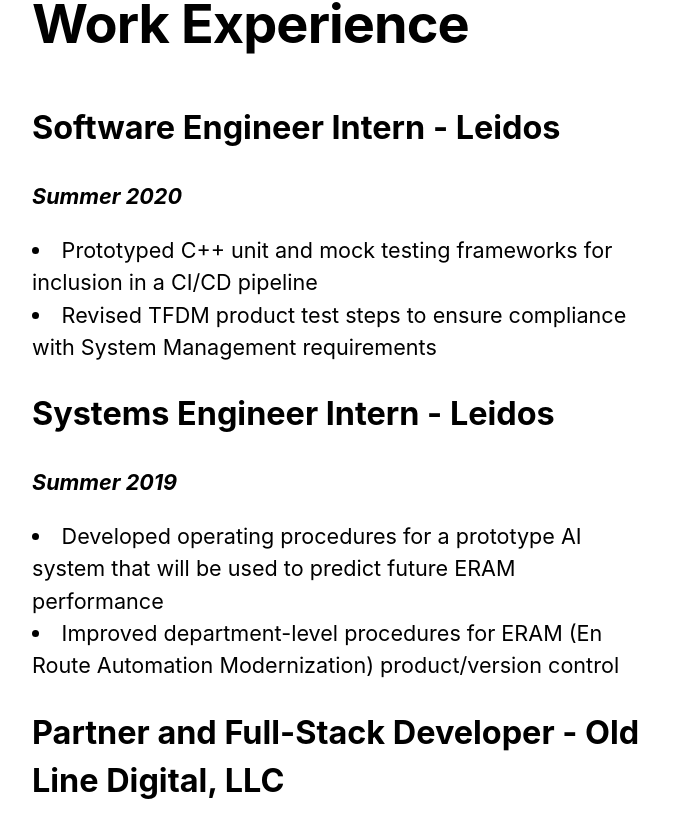
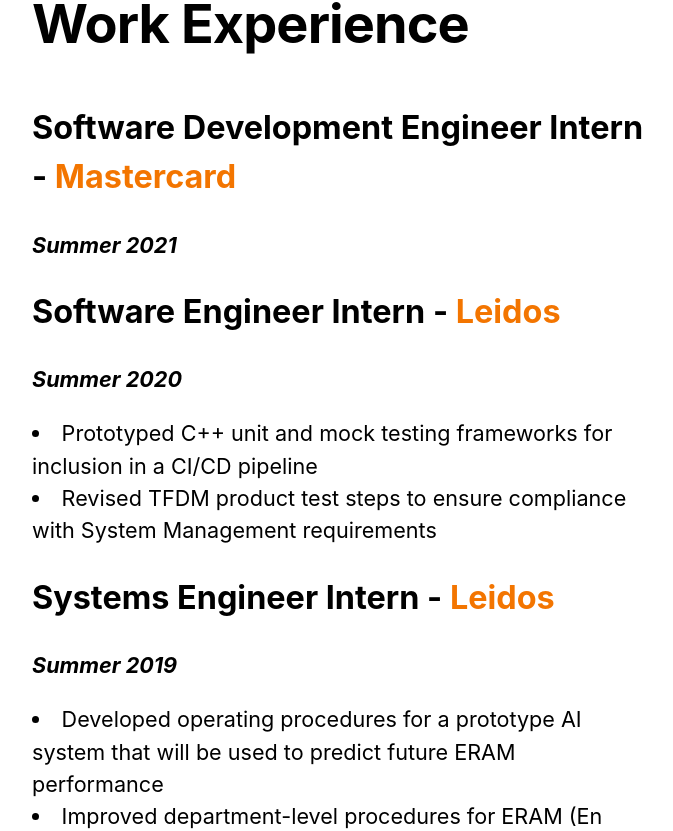
Before and after one commit to ryangniadek/next-js-website, a Next.js app: page /resume in a window 1280 px wide. Shown: the part 356-1187 px from the top of the page, without its empty margins (302-975 px from the left). Built offline with nearby package versions, Linux system fonts and the light colour scheme.

Commit message:
Updated experience

```diff
--- a/pages/resume.js
+++ b/pages/resume.js
@@ -19,7 +19,15 @@
         <h1>{pageTitle}</h1>
       </section>
       <section className={utilStyles.headingMd}>
-        <h2>Software Engineer Intern - Leidos</h2>
+        <h2>Software Development Engineer Intern - <Link href="https://www.mastercardservices.com/en"><a>Mastercard</a></Link></h2>
+        <p>
+          <b>
+            <i>Summer 2021</i>
+          </b>
+        </p>
+      </section>
+      <section className={utilStyles.headingMd}>
+        <h2>Software Engineer Intern - <Link href="https://www.leidos.com/markets/aviation"><a>Leidos</a></Link></h2>
         <p>
           <b>
             <i>Summer 2020</i>
@@ -35,7 +43,7 @@
         </li>
       </section>
       <section className={utilStyles.headingMd}>
-        <h2>Systems Engineer Intern - Leidos</h2>
+        <h2>Systems Engineer Intern - <Link href="https://www.leidos.com/markets/aviation"><a>Leidos</a></Link></h2>
         <p>
           <b>
             <i>Summer 2019</i>
@@ -51,7 +59,7 @@
         </li>
       </section>
       <section className={utilStyles.headingMd}>
-        <h2>Partner and Full-Stack Developer - Old Line Digital, LLC</h2>
+        <h2>Partner and Full-Stack Developer - <Link href="https://oldlinedigital.com/"><a>Old Line Digital, LLC</a></Link></h2>
         <p>
           <b>
             <i>December 2017 - Preseent</i>
```
